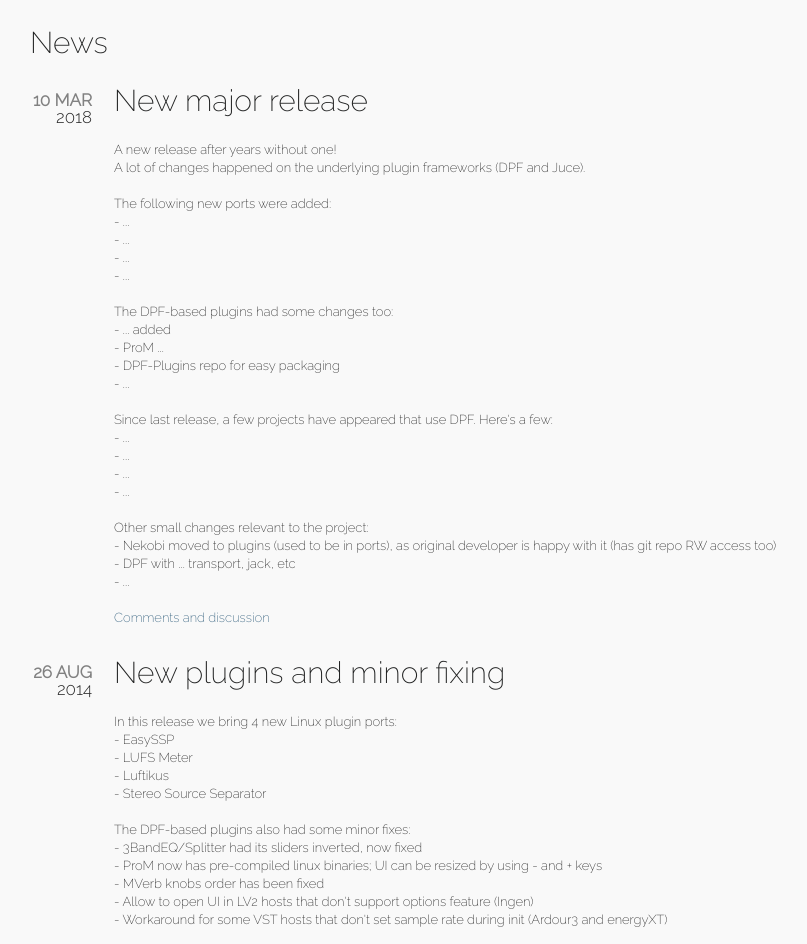
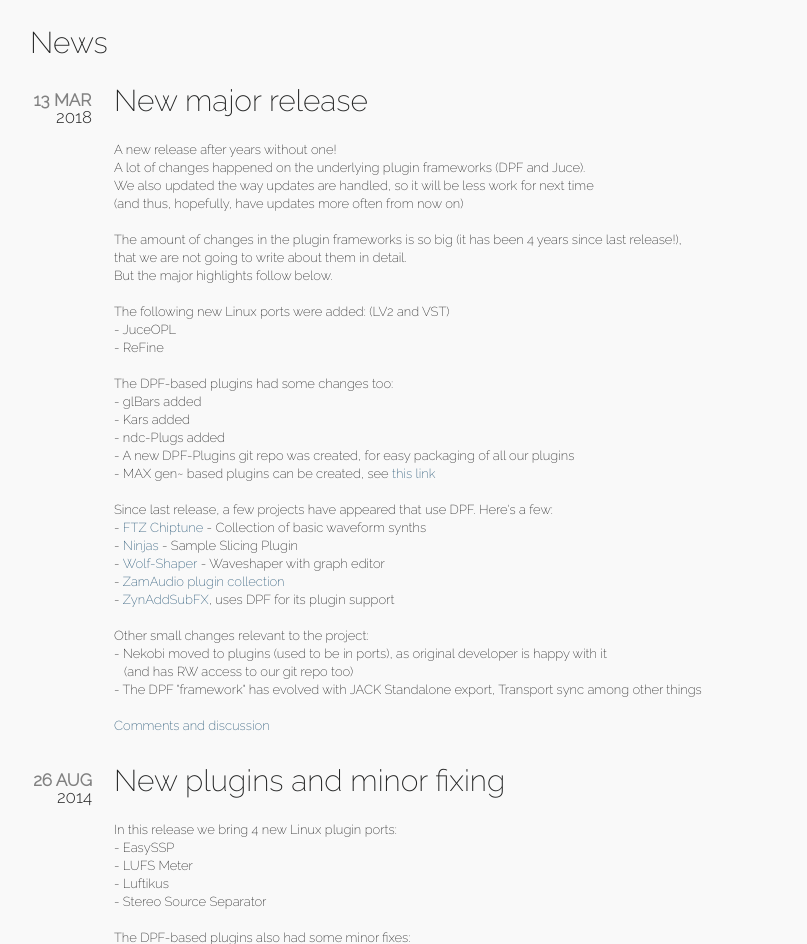
Before and after one commit to DISTRHO/Website, a PHP site: page /news in a window 1280 px wide. Shown: the part 72-1016 px from the top of the page, without its empty margins (147-954 px from the left). Run offline with PHP 8.4, Linux system fonts and the light colour scheme; data that the repository does not hold is empty.

Commit message:
Update release notes

```diff
--- a/index.php
+++ b/index.php
@@ -26,7 +26,7 @@ include dirname(__FILE__) . DIRECTORY_SEPARATOR . "inc_header.php";
     <!-- .news -->
     <ul class="news">
       <li>
-        <figure><strong>10 Mar</strong><p>2018<p></figure>
+        <figure><strong>13 Mar</strong><p>2018<p></figure>
         <h3>New release and fixes</h3>
         <p>New plugins, lots of internal changes.</p>
       </li>
--- a/news.php
+++ b/news.php
@@ -8,40 +8,53 @@ include dirname(__FILE__) . DIRECTORY_SEPARATOR . "inc_header.php";
   <ul class="news">
 
     <li>
-      <figure><strong>10 Mar</strong><p>2018</p></figure>
+      <figure><strong>13 Mar</strong><p>2018</p></figure>
       <h2 class="pointer">New major release</h2>
       <p>
           A new release after years without one!<br/>
-          A lot of changes happened on the underlying plugin frameworks (DPF and Juce).
+          A lot of changes happened on the underlying plugin frameworks (DPF and Juce).<br/>
+          We also updated the way updates are handled, so it will be less work for next time<br/>
+          (and thus, hopefully, have updates more often from now on)
       </p>
       <p>
-          The following new ports were added:<br/>
-            - ...<br/>
-            - ...<br/>
-            - ...<br/>
-            - ...<br/>
+          The amount of changes in the plugin frameworks is so big (it has been 4 years since last release!),<br/>
+          that we are not going to write about them in detail.<br/>
+          But the major highlights follow below.
+      </p>
+      <p>
+          The following new Linux ports were added: (LV2 and VST)<br/>
+            - JuceOPL<br/>
+            - ReFine<br/>
       </p>
       <p>
           The DPF-based plugins had some changes too:<br/>
-            - ... added<br/>
-            - ProM ...<br/>
-            - DPF-Plugins repo for easy packaging<br/>
-            - ...<br/>
+            - glBars added<br/>
+            - Kars added<br/>
+            - ndc-Plugs added<br/>
+            - A new DPF-Plugins git repo was created, for easy packaging of all our plugins<br/>
+            - MAX gen~ based plugins can be created, see
+                <a href="https://github.com/DISTRHO/DPF-Max-Gen" target="_blank">this link</a><br/>
       </p>
       <p>
           Since last release, a few projects have appeared that use DPF. Here's a few:<br/>
-            - ...<br/>
-            - ...<br/>
-            - ...<br/>
-            - ...<br/>
+            - <a href="https://gitlab.com/ftz/chiptune/" target="_blank">
+                FTZ Chiptune</a> - Collection of basic waveform synths<br/>
+            - <a href="https://github.com/rghvdberg/ninjas/" target="_blank">
+                 Ninjas</a> - Sample Slicing Plugin<br/>
+            - <a href="https://github.com/pdesaulniers/wolf-shaper/" target="_blank">
+                Wolf-Shaper</a> - Waveshaper with graph editor<br/>
+            - <a href="http://www.zamaudio.com/?p=976" target="_blank">
+                ZamAudio plugin collection</a><br/>
+            - <a href="http://zynaddsubfx.sourceforge.net/" target="_blank">ZynAddSubFX</a>,
+                uses DPF for its plugin support<br/>
       </p>
       <p>
           Other small changes relevant to the project:<br/>
-            - Nekobi moved to plugins (used to be in ports), as original developer is happy with it (has git repo RW access too)<br/>
-            - DPF with ... transport, jack, etc<br/>
-            - ...<br/>
+            - Nekobi moved to plugins (used to be in ports), as original developer is happy with it<br/>
+            &nbsp;&nbsp;&nbsp;(and has RW access to our git repo too)<br/>
+            - The DPF "framework" has evolved with JACK Standalone export, Transport sync among other things<br/>
       </p>
-      <p><a href="..." target="_blank">Comments and discussion</a>
+      <p><a href="https://www.kvraudio.com/forum/viewtopic.php?f=191&t=504728" target="_blank">Comments and discussion</a>
     </li>
 
     <li>
```
